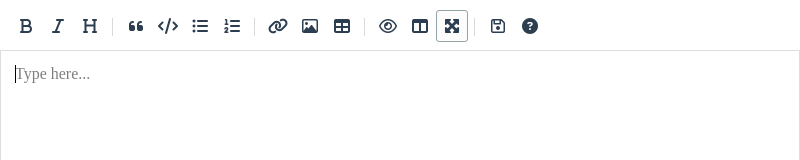
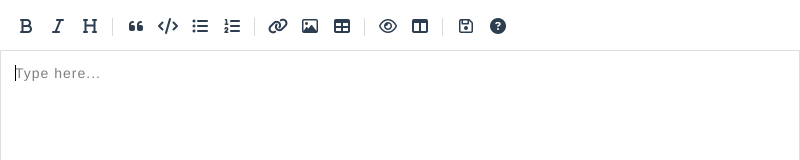
Before and after one commit to yuersen/smark, an Electron app: page index.html in a window 800 px wide. Shown: the top 160 px of the page. Drawn offline with Linux system fonts and the light colour scheme.

Commit message:
style: 调整样式

```diff
--- a/index.html
+++ b/index.html
@@ -2,8 +2,16 @@
 <html>
   <head>
     <meta charset="UTF-8" />
+    <title>smark</title>
     <link href="./lib/simplemde.min.css" rel="stylesheet" />
-    <title>Markdown</title>
+    <style type="text/css">
+     .CodeMirror,
+     .CodeMirror-wrap pre {
+        font-family: Helvetica Neue,Helvetica,PingFang SC,Hiragino Sans GB,Microsoft YaHei,SimSun,sans-serif;
+        font-size: 14px;
+        letter-spacing: 1px;
+      }
+    </style>
   </head>
   <body>
     <div id="container">
@@ -87,12 +95,12 @@
           title: 'Toggle Side by Side',
           action: SimpleMDE.toggleSideBySide
         },
-        {
-          name: 'fullscreen',
-          className: 'fa fa-arrows-alt no-disable no-mobile',
-          title: 'Toggle Fullscreen',
-          action: SimpleMDE.toggleFullScreen
-        },
+        // {
+        //   name: 'fullscreen',
+        //   className: 'fa fa-arrows-alt no-disable no-mobile',
+        //   title: 'Toggle Fullscreen',
+        //   action: SimpleMDE.toggleFullScreen
+        // },
         '|',
         {
           name: 'save',
```
Also changed, not shown: package.json (+6 -5 lines), 1 other file.
